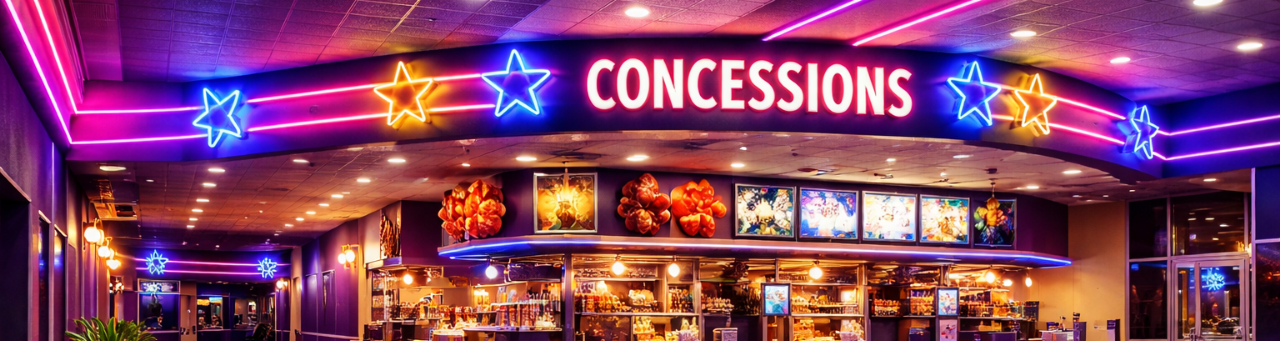
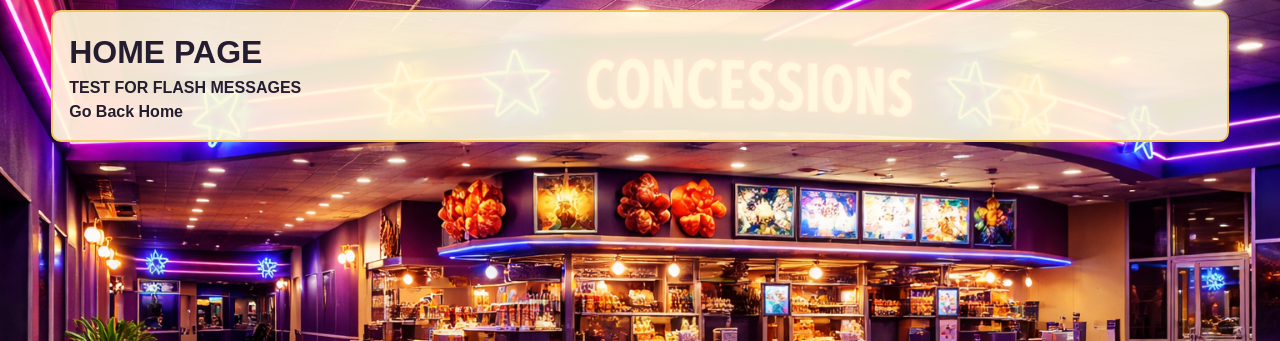
Before and after one commit to ScriptusDigital/Python_Assignment, a Flask app: page / in a window 1280 px wide. Shown: the part 80-421 px from the top of the page. Run offline with Flask 3, Linux system fonts and the light colour scheme.

Commit message:
feat: flash message text on index

```diff
--- a/app.py
+++ b/app.py
@@ -6,11 +6,15 @@ import random
 app = Flask(__name__)
 
 
-
+@app.route('/test_flash')
+def test_flash():
+    flash("This is a flash message!")
+    return render_template('index.html', title="Home")
 
 @app.route('/')
 def home():
     return render_template('index.html', title="Home")
+
 
 @app.route('/')
 def contact():
--- a/templates/index.html
+++ b/templates/index.html
@@ -1,4 +1,12 @@
 {% extends "base.html" %}
 
 {% block content %}
+
+
+
+<div class="flash-box">
+    <H1>HOME PAGE</H1>
+<p>TEST FOR FLASH MESSAGES</p>
+<a href="{{ url_for('test_flash') }}" class="btn">Go Back Home</a>
+</div>
 {% endblock %}
```
